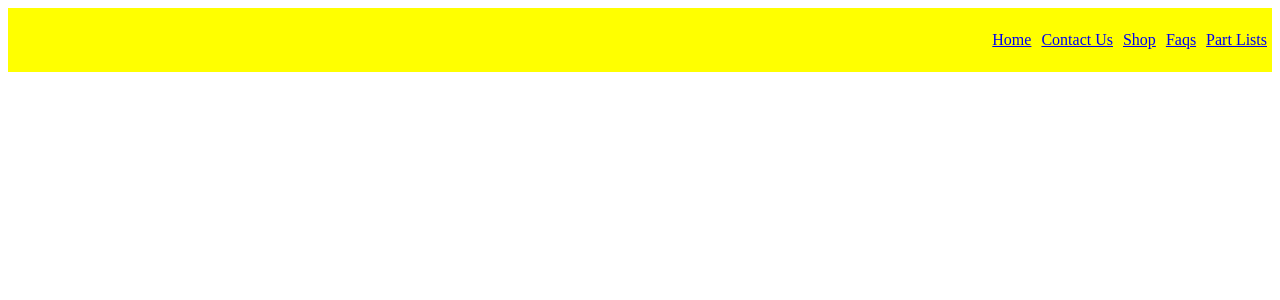
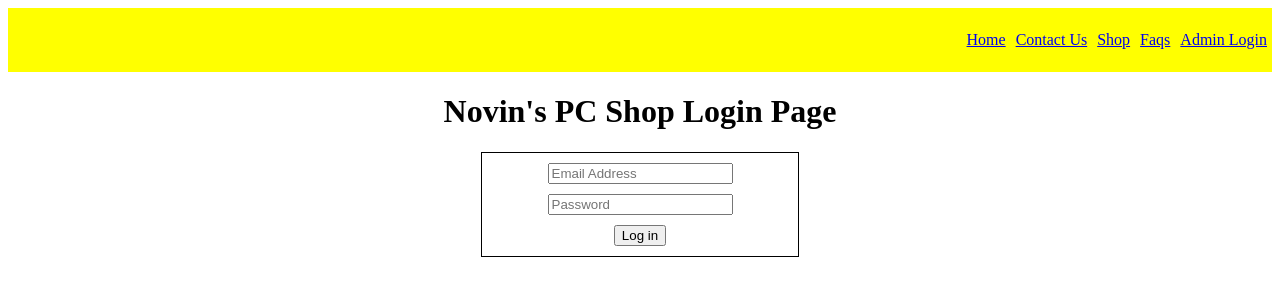
Before and after one commit to novin997/React-Firebase, a React (Create React App) app in the folder react-firebase/: page /Login in a window 1280 px wide. Shown: the top 300 px of the page. Built offline with nearby package versions, Linux system fonts and the light colour scheme; a web font is replaced by a local one.

Commit message:
add firebase and login page

```diff
--- a/react-firebase/package.json
+++ b/react-firebase/package.json
@@ -6,6 +6,7 @@
     "@testing-library/jest-dom": "^4.2.4",
     "@testing-library/react": "^9.5.0",
     "@testing-library/user-event": "^7.2.1",
+    "firebase": "^7.15.5",
     "react": "^16.13.1",
     "react-dom": "^16.13.1",
     "react-router-dom": "^5.2.0",
--- a/react-firebase/src/App.js
+++ b/react-firebase/src/App.js
@@ -3,6 +3,7 @@ import NavBar from "./NavBar";
 import Contacts from "./Contacts";
 import Home from "./Home";
 import Shop from "./Shop";
+import Login from "./Login"
 import {BrowserRouter as Router,Switch,Route} from "react-router-dom";
 
 function App() {
@@ -12,8 +13,9 @@ function App() {
                 <NavBar />
                 <Switch>
                     <Route path="/" exact component={Home} />
-                    <Route path="/shop" exact component={Shop} />
-                    <Route path="/contacts" exact component={Contacts} />
+                    <Route path="/Shop" exact component={Shop} />
+                    <Route path="/Contacts" exact component={Contacts} />
+                    <Route path="/Login" exact component={Login} />
                 </Switch>
             </div>
         </Router>
--- /dev/null
+++ b/react-firebase/src/Login.css
@@ -0,0 +1,19 @@
+.loginContainer{
+    margin: auto;
+    width:50%;
+}
+
+.loginContainer > * {
+    text-align: center;
+}
+
+form{
+    border: 1px solid black;
+    width: 50%;
+    margin:auto;
+}
+
+form > * {
+    display: block;
+    margin:10px auto 10px auto;
+}
--- /dev/null
+++ b/react-firebase/src/Login.js
@@ -0,0 +1,23 @@
+import React,{useState} from 'react';
+import "./Login.css";
+
+export default function Login() {
+    const [email,setEmail] = useState("");
+    const [password,setPassword] = useState("");
+
+    const logIn = (e) =>{
+        e.preventDefault();
+        console.log(`${email} ${password}`);
+    }
+
+    return (
+        <div className="loginContainer">
+            <h1>Novin's PC Shop Login Page</h1>
+            <form action="">
+                <input value = {email} onChange={e => setEmail(e.target.value)} type="text" placeholder="Email Address" required/>
+                <input value = {password} onChange={e => setPassword(e.target.value)} type="password" placeholder="Password" required/>
+                <button onClick={logIn}>Log in</button>
+            </form>
+        </div>
+    )
+}
--- a/react-firebase/src/NavBar.js
+++ b/react-firebase/src/NavBar.js
@@ -6,23 +6,23 @@ export default function NavBar() {
     return (
         <div>
             <nav>
-                <Link to="/home">
-                    <a href="/#" className="navlink">Home</a>
+                <Link to="/Home">
+                    <span href="/#" className="navlink">Home</span>
                 </Link>
 
-                <Link to="/contacts">
-                    <a href="/#" className="navlink">Contact Us</a>
+                <Link to="/Contacts">
+                    <span href="/#" className="navlink">Contact Us</span>
                 </Link>
 
-                <Link to="/shop">
-                    <a href="/#" className="navlink">Shop</a>
+                <Link to="/Shop">
+                    <span href="/#" className="navlink">Shop</span>
                 </Link>
 
-                <Link to="/faqs">
-                    <a href="/#" className="navlink">Faqs</a>
+                <Link to="/Faqs">
+                    <span href="/#" className="navlink">Faqs</span>
                 </Link>
-                <Link to="/parts">
-                    <a href="/#" className="navlink">Part Lists</a>
+                <Link to="/Login">
+                    <span href="/#" className="navlink">Admin Login</span>
                 </Link>
             </nav>
         </div>
--- a/react-firebase/src/index.js
+++ b/react-firebase/src/index.js
@@ -2,10 +2,24 @@ import React from 'react';
 import ReactDOM from 'react-dom';
 import App from './App';
 import "./index.css";
+import * as firebase from "firebase";
+
+var config = {
+    apiKey: "AIzaSyDb0vcIXSJJWONh-PtHQtfQYt9opK78uCU",
+    authDomain: "pc-shop-4a87c.firebaseapp.com",
+    databaseURL: "https://pc-shop-4a87c.firebaseio.com",
+    projectId: "pc-shop-4a87c",
+    storageBucket: "pc-shop-4a87c.appspot.com",
+    messagingSenderId: "811675598454",
+    appId: "1:811675598454:web:116d8588df8b505bf46957",
+    measurementId: "G-22KRF7BT7D"
+}
+
+firebase.initializeApp(config);
 
 ReactDOM.render(
-  <React.StrictMode>
+    <React.StrictMode>
     <App />
-  </React.StrictMode>,
-  document.getElementById('root')
+    </React.StrictMode>,
+    document.getElementById('root')
 );
```
Also changed, not shown: 1 other file (tests, documents, lock files or other folders).
